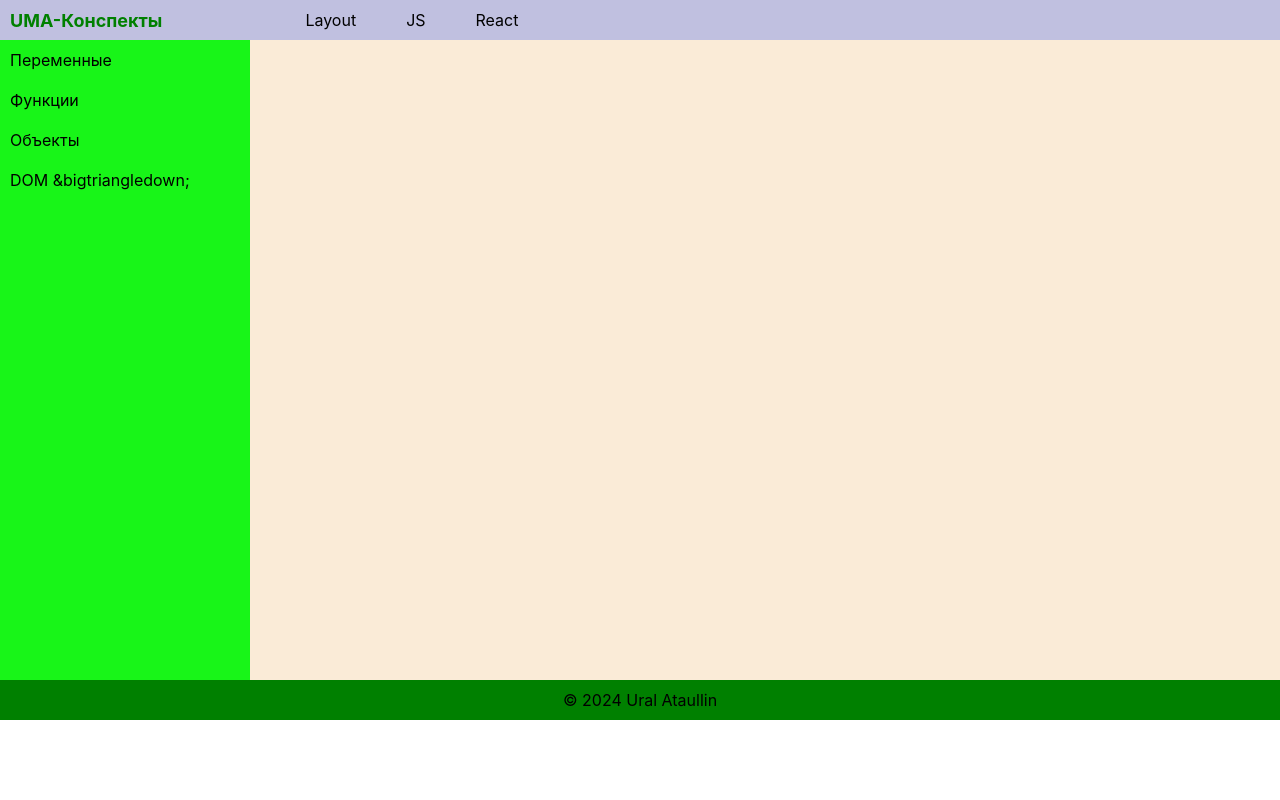
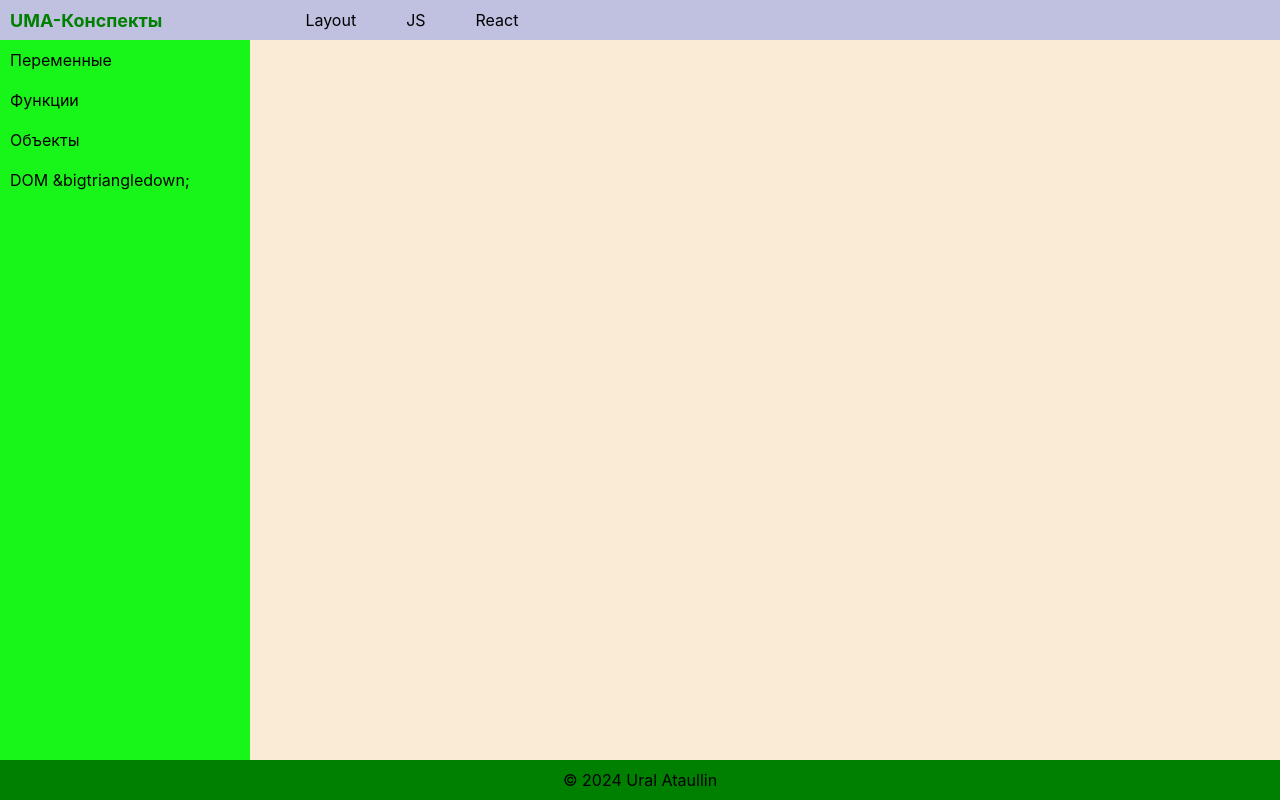
Before and after one commit to UMAtaullin/MyNotes, a React (Create React App) app: page /js in a window 1280 px wide. Built offline with nearby package versions, Linux system fonts and the light colour scheme.

Commit message:
css: Setting the width and height of the screen
- width: 100%
- min-height: 100vh

```diff
--- a/src/App.css
+++ b/src/App.css
@@ -1,15 +1,14 @@
 .App {
-  margin: 0 auto;
   display: grid;
-  max-width: 1280px;
-  min-height: 720px;
+
 
   grid-template-areas:
     'h n'
     'c c'
     'f f';
 
-  grid-template-rows: 40px 1fr;
+  grid-template-rows: auto 1fr auto;
   grid-template-columns: 3fr 10fr;
-  /* grid-gap: 10px; */
+  width: 100%;
+  min-height: 100vh;  /* Занимает всю высоту экрана */
 }
--- a/src/components/Nav/Nav.module.css
+++ b/src/components/Nav/Nav.module.css
@@ -1,19 +1,16 @@
 .nav {
   grid-area: n;
-  padding: 10px 0 0 10px;
+  padding: 10px 0 10px 10px;
   background-color: rgb(192, 192, 224);
 }
 
 .nav a {
-  /* line-height: 3; */
   color: black;
   text-decoration: none;
-  /* padding: 15px; */
 }
 
 .row {
   display: flex;
-  /* justify-content:center; */
   gap: 50px;
 }
 
```
